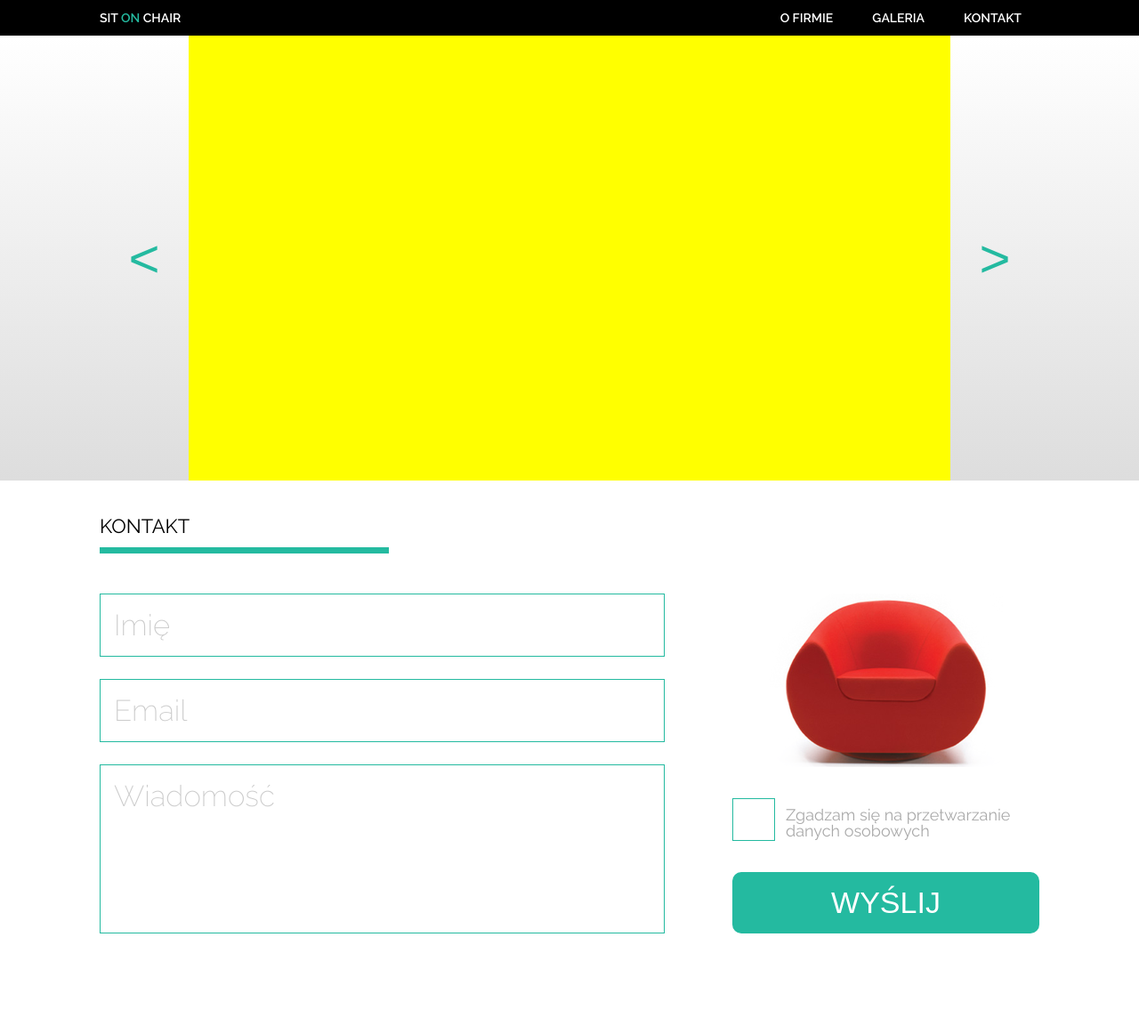
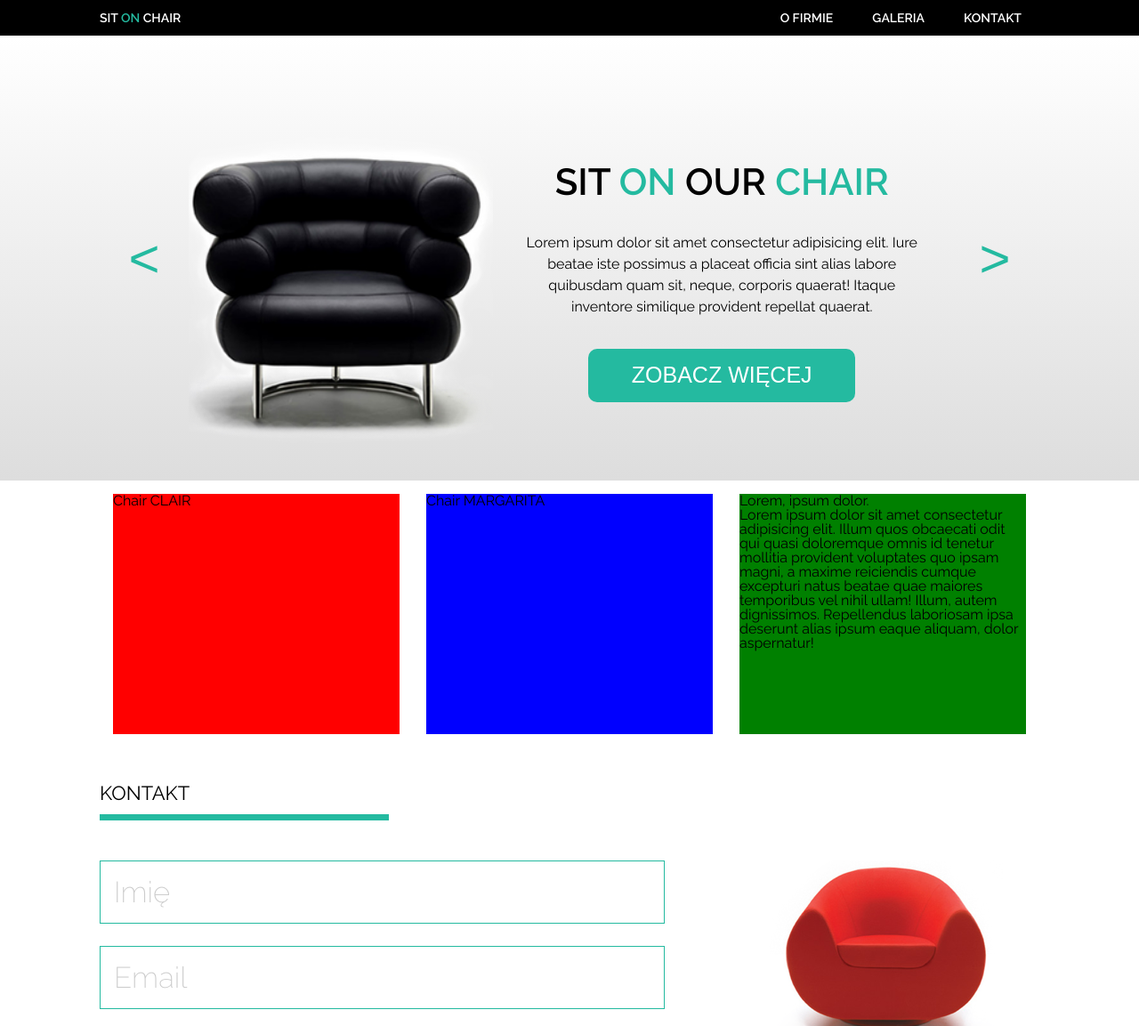
Before and after one commit to Emzawadzki/sitOnChair-layout, a plain HTML site: page index.html in a window 1280 px wide. Shown: the top 1153 px of the page at 89% size. Before the commit the page ends 1117 px from the top, so only its background shows below. Drawn offline with Linux system fonts and the light colour scheme.

Commit message:
utworzenie slidera, rama sekcji artykułów

```diff
--- a/css/style.css
+++ b/css/style.css
@@ -47,10 +47,18 @@
   background-color: var(--color);
 }
 
+.col-1-3 {
+  width: 33.3333%;
+  float: left;
+  padding: 15px;
+  height: 100%;
+}
+
 body {
   font-family: 'Raleway', sans-serif;
 }
 
+/* HEADER */
 
 .page-header {
   height:40px;
@@ -97,6 +105,8 @@ body {
   color: var(--color);
 }
 
+/* HEADER */
+
 /* MAIN - BANNER */
 
 .main-banner {
@@ -130,7 +140,7 @@ left: auto;
 }
 
 .banner-slides {
-background: yellow;
+background: none;
 height: 100%;
 margin: 0 100px;
 position: relative;
@@ -148,19 +158,96 @@ opacity: 0;
 transition: 0.5s all;
 }
 
-.bannse-slide-active {
+.banner-slide-active {
   opacity: 1;
   z-index: 2;
 }
 
+.banner-slide-01-left{
+width: 40%;
+height: 100%;
+float: left;
+background-image: url(../images/black_chair.png);
+background-position: center bottom;
+background-repeat: no-repeat;
+background-size: 125%;
+}
+
+.banner-slide-01-right {
+float: right;
+width: 60%;
+height: 100%;
+text-align: center;
+}
+
+.banner-slide-title {
+font-size: 42px;
+text-transform: uppercase;
+margin-top: 28%;
+font-weight: 600;
+}
+
+.banner-slide-title span {
+  color: var(--color);
+}
+
+.banner-slide-text {
+margin: 35px;
+line-height: 1.5em;
+}
+
+.banner-slide-button.btn{
+height: 60px;
+width: 300px;
+font-size: 25px;
+font-weight: 200;
+}
+
+.banner-slide-button.btn a {
+  text-decoration: none;
+  color: #ffffff;
+}
+
 /* /SLIDERY */
 
+/* /MAIN BANNER */
 
+/* SECTION PRODUCTS */
 
+.products {
+height: 300px;
+}
 
+.products-row {
+height: 300px;
+}
 
+.products-article {
+  height: 100%;
+  display: block;
+}
 
+.products .col-1-3:nth-child(1) .products-article {
+background-color: red;
+}
 
+.products .col-1-3:nth-child(2) .products-article {
+  background-color: blue;
+  }
+
+  .products .col-1-3:nth-child(3) .products-article {
+    background-color: green;
+    }
+
+.products-title {
+
+}
+
+.products-text {
+
+}
+
+/* /SECTION PRODUCTS */
 
 /* MAIN - CONTACT */
 .main-contact {
@@ -326,3 +413,5 @@ margin-bottom: 35px;
   width: 100%;
   cursor: pointer;
 }
+
+/* /MAIN CONTACT */
--- a/index.html
+++ b/index.html
@@ -54,9 +54,50 @@
                 <button class="banner-prev">&lt;</button>
                 <button class="banner-next">&gt;</button>
                 <div class="banner-slides">
-                    <div class="banner-slide">
+                    <div class="banner-slide banner-slide-active clearfix">
+                        <div class="banner-slide-01-left">
 
+                        </div>
+                        <div class="banner-slide-01-right">
+                            <h2 class="banner-slide-title">Sit
+                                <span>on</span> our
+                                <span>chair</span>
+                            </h2>
+                            <p class="banner-slide-text">
+                                Lorem ipsum dolor sit amet consectetur adipisicing elit. Iure beatae iste possimus a placeat officia sint alias labore quibusdam
+                                quam sit, neque, corporis quaerat! Itaque inventore similique provident repellat quaerat.
+                            </p>
+                            <button class="banner-slide-button btn">
+                                <a href="/">Zobacz więcej</a>
+                            </button>
+                        </div>
                     </div>
+                </div>
+            </div>
+        </div>
+    </section>
+
+    <section class="products">
+        <div class="container">
+            <div class="products-row clearfix">
+                <div class="col-1-3">
+                    <article class="products-article">
+                        <h3 class="products-title">Chair CLAIR</h3>
+                    </article>
+                </div>
+                <div class="col-1-3">
+                    <article class="products-article">
+                        <h3 class="products-title">Chair MARGARITA</h3>
+                    </article>
+                </div>
+                <div class="col-1-3">
+                    <article class="products-article">
+                        <h3 class="products-title">Lorem, ipsum dolor.</h3>
+                        <p class="products-text">Lorem ipsum dolor sit amet consectetur adipisicing elit. Illum quos obcaecati odit qui quasi doloremque
+                            omnis id tenetur mollitia provident voluptates quo ipsam magni, a maxime reiciendis cumque excepturi
+                            natus beatae quae maiores temporibus vel nihil ullam! Illum, autem dignissimos. Repellendus laboriosam
+                            ipsa deserunt alias ipsum eaque aliquam, dolor aspernatur!</p>
+                    </article>
                 </div>
             </div>
         </div>
```
